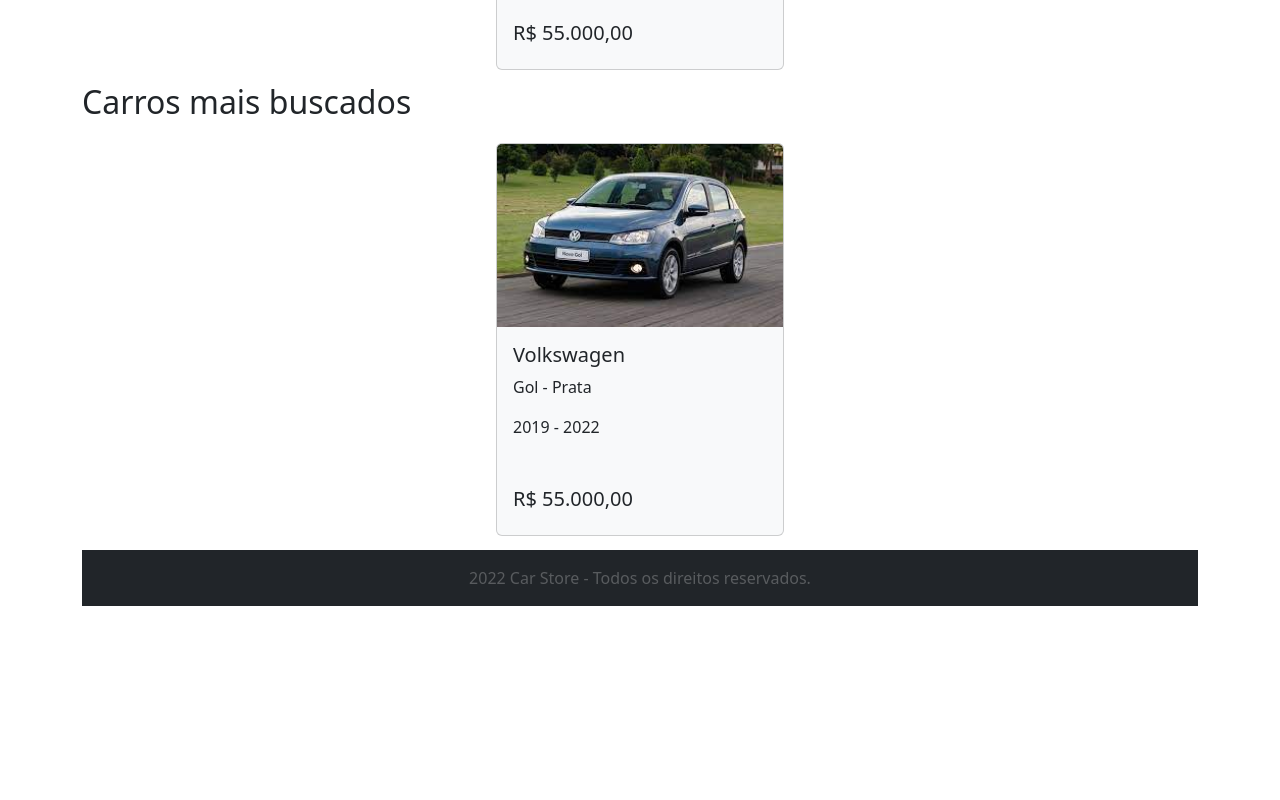
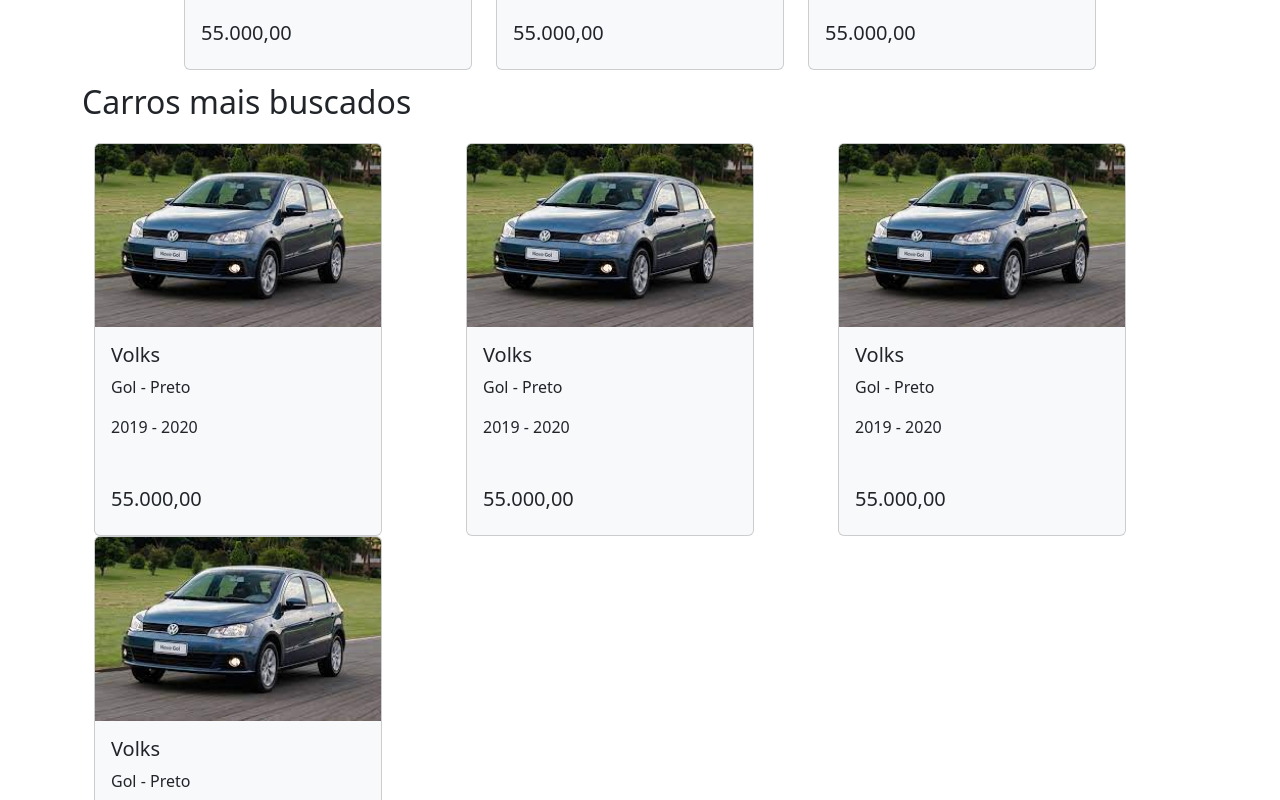
Before and after one commit to wferreirajr/frontend-carstore, a React (Create React App) app: page / in a window 1280 px wide. Shown: the part 440-1240 px from the top of the page. Before the commit the page ends 1046 px from the top, so only its background shows below. Built offline with nearby package versions, Linux system fonts and the light colour scheme.

Commit message:
Adicionado PROPS no componentes CarContent.

```diff
--- a/src/App.js
+++ b/src/App.js
@@ -10,8 +10,15 @@
 import CarSell from "./components/carsell";
 
 import "./App.css";
+import { Row } from "react-bootstrap";
 
 function App() {
+
+	const automoveis = [
+		{ id:1, marca:"Volks", modelo:"Gol", cor:"Preto", ano:"2019 - 2020", opcionais:"teste", valor:"55.000,00" },
+		{ id:1, marca:"Volks", modelo:"Gol", cor:"Preto", ano:"2019 - 2020", opcionais:"teste", valor:"55.000,00" },
+	];
+
 	return (
 		<Container className="App">
 			<HeaderMenu />
@@ -28,9 +35,23 @@
 
 			*/ }
 			<h2>Recomendação para você</h2>
-			<CarContent />
+			<Container className="d-flex justify-content-around container-body">
+				<Row>
+					<CarContent id="1" marca="Volks" modelo="Gol" cor="Preto" ano="2019 - 2020" opcionais="teste" valor="55.000,00" />
+					<CarContent id="1" marca="Volks" modelo="Gol" cor="Preto" ano="2019 - 2020" opcionais="teste" valor="55.000,00" />
+					<CarContent id="1" marca="Volks" modelo="Gol" cor="Preto" ano="2019 - 2020" opcionais="teste" valor="55.000,00" />
+				</Row>
+			</Container>
+
 			<h2>Carros mais buscados</h2>
-			<CarContent />
+			<Container className="d-flex justify-content-around container-body">
+				<Row>
+					<CarContent id="1" marca="Volks" modelo="Gol" cor="Preto" ano="2019 - 2020" opcionais="teste" valor="55.000,00" />
+					<CarContent id="1" marca="Volks" modelo="Gol" cor="Preto" ano="2019 - 2020" opcionais="teste" valor="55.000,00" />
+					<CarContent id="1" marca="Volks" modelo="Gol" cor="Preto" ano="2019 - 2020" opcionais="teste" valor="55.000,00" />
+					<CarContent id="1" marca="Volks" modelo="Gol" cor="Preto" ano="2019 - 2020" opcionais="teste" valor="55.000,00" />
+				</Row>
+			</Container>
 
 			<Footer />
 		</Container>
--- a/src/components/carcontent/index.js
+++ b/src/components/carcontent/index.js
@@ -1,3 +1,4 @@
+/* eslint-disable react/prop-types */
 import React from "react";
 import Card from "react-bootstrap/Card";
 import Container from "react-bootstrap/Container";
@@ -5,30 +6,28 @@
 import Col from "react-bootstrap/Col";
 import gol from "../../imagens/gol.jpeg";
 
-function CarContent() {
+function CarContent(props) {
 
 	return (
-		<Container className="d-flex justify-content-around container-body">
-			<Row>
+
 		<Col>
 			<Card style={{ width: "18rem" }} bg='light' text='dark'>
-						<Card.Link href="#">
+				<Card.Link href={ props.id }>
 					<Card.Img variant="top" src={ gol } />
 				</Card.Link>
 				<Card.Body>
-							<Card.Title>Volkswagen</Card.Title>
+					<Card.Title>{ props.marca }</Card.Title>
 					<Card.Text>
-								<p>Gol - Prata</p>
-								<p>2019 - 2022</p>
+						<p>{ props.modelo } - { props.cor }</p>
+						<p>{ props.ano }</p>
 					</Card.Text>
 				</Card.Body>
 				<Card.Body>
-							<Card.Title>R$ 55.000,00</Card.Title>
+					<Card.Title>{ props.valor }</Card.Title>
 				</Card.Body>
 			</Card>
 		</Col>
-			</Row>
-		</Container>
+
 	);
 }
 
```
Lines whose indentation alone changed are shown as unchanged.
